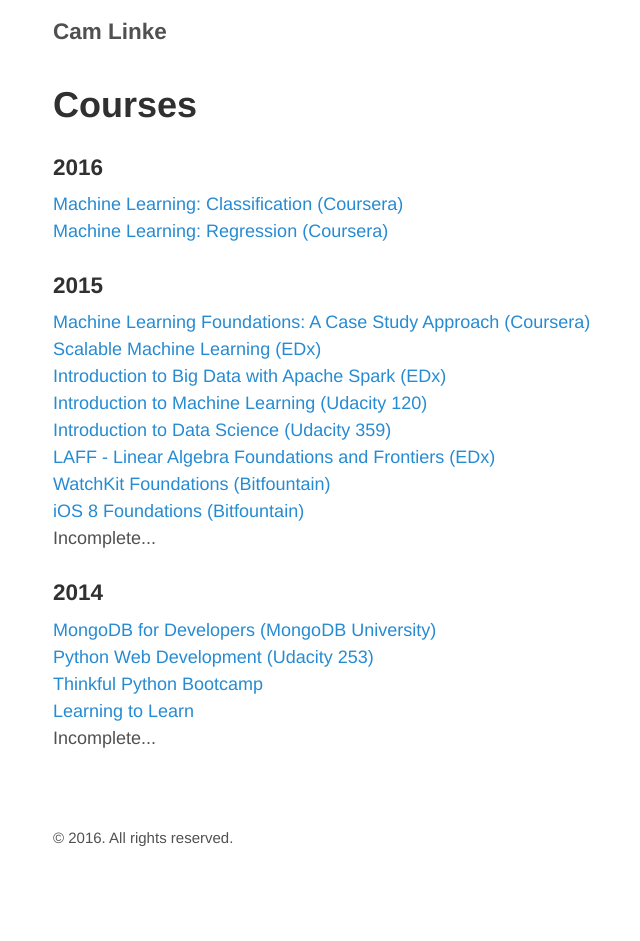
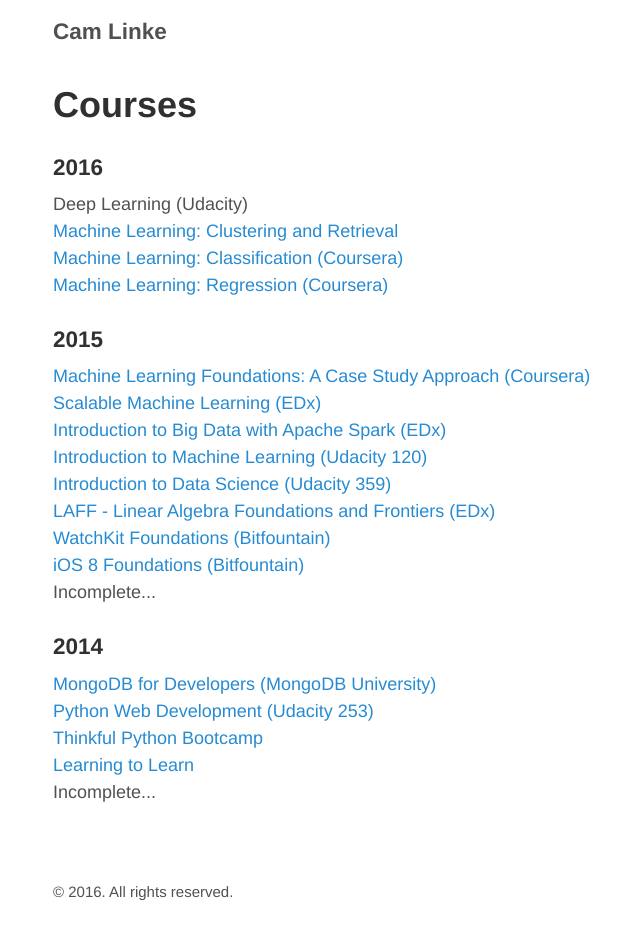
Before and after one commit to camlinke/camlinke.github.io, a Jekyll site: the page built from courses.md, in a window 1280 px wide. Shown: the whole page, without its empty margins (272-912 px from the left). Built offline with Jekyll 4.4.1, drawn with Linux system fonts in a browser that asks for light colours; nearby versions of some CDN libraries; before the commit the page ends 900 px from its top, so only the background shows below that.

Commit message:
updated courses

```diff
--- a/courses.md
+++ b/courses.md
@@ -5,6 +5,8 @@
 
 <h3>2016</h3>
 <ul class="frontpage-list">
+    <li><a href="https://www.udacity.com/course/deep-learning--ud730"></a>Deep Learning (Udacity)</li>
+    <li><a href="https://www.coursera.org/learn/ml-clustering-and-retrieval">Machine Learning: Clustering and Retrieval</a></li>
     <li><a href="https://www.coursera.org/learn/ml-classification">Machine Learning: Classification (Coursera)</a></li>
     <li><a href="https://www.coursera.org/learn/ml-regression">Machine Learning: Regression (Coursera)</a></li>
 </ul>
--- a/index.html
+++ b/index.html
@@ -36,6 +36,8 @@
 
 <h3>Recent Courses</h3>
 <ul class="frontpage-list">
+  <li><a href="https://www.udacity.com/course/deep-learning--ud730"></a>Deep Learning (Udacity)</li>
+  <li><a href="https://www.coursera.org/learn/ml-clustering-and-retrieval">Machine Learning: Clustering and Retrieval</a></li>
   <li><a href="https://www.coursera.org/learn/ml-classification">Machine Learning: Classification (Coursera)</a></li>
   <li><a href="https://www.coursera.org/learn/ml-regression">Machine Learning: Regression (Coursera)</a></li>
   <li><a href="https://www.coursera.org/learn/ml-foundations/home/welcome">Machine Learning Foundations: A Case Study Approach (Coursera)</a></li>
```
